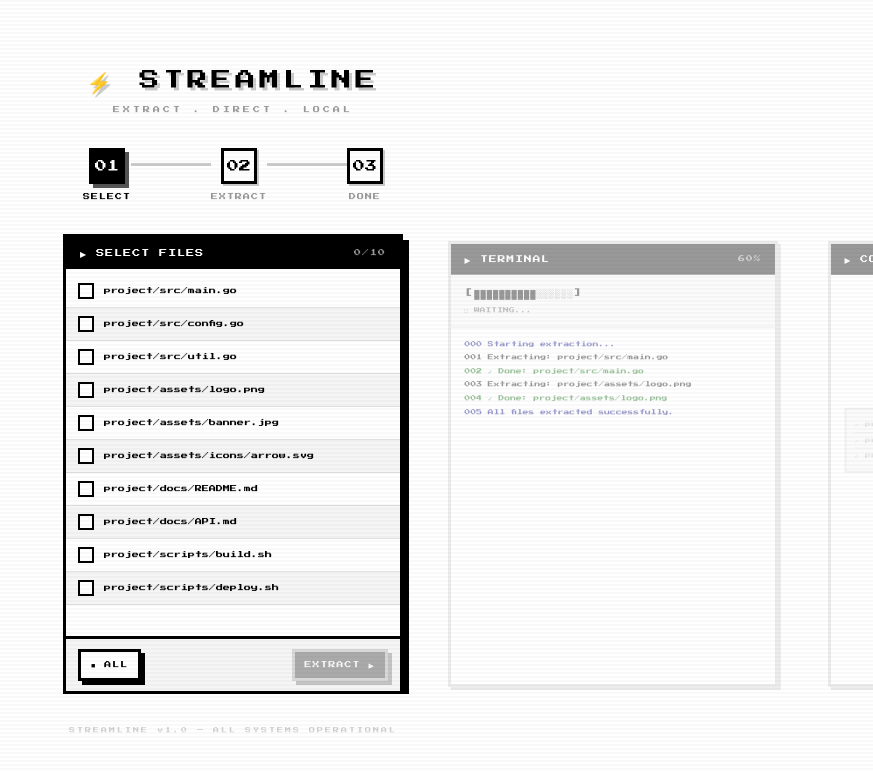
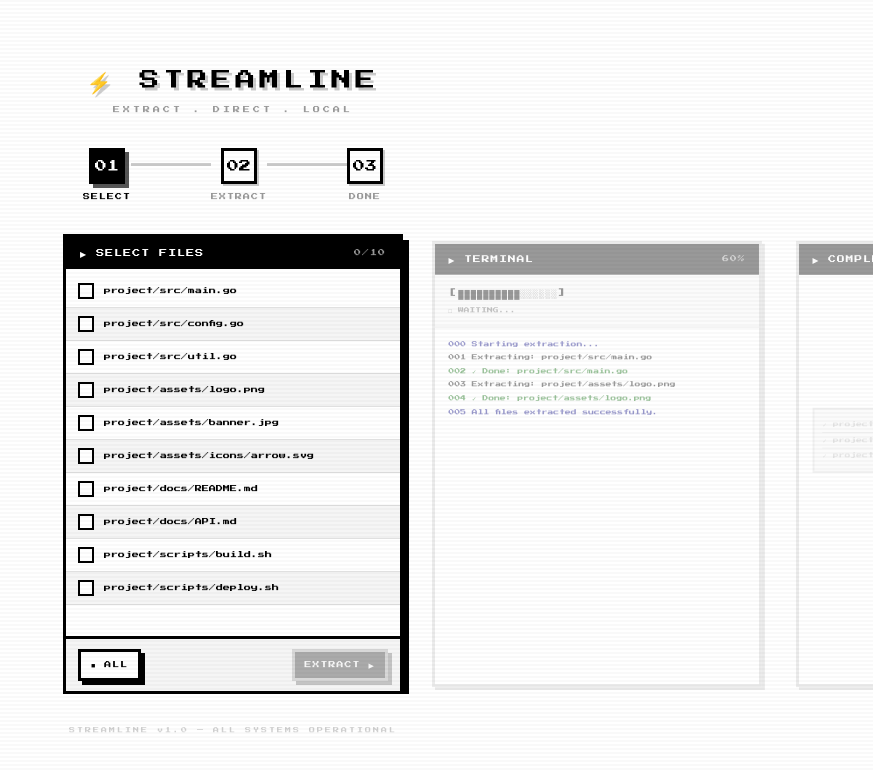
Before and after one commit to JetCXDER/Streamline, a React app in the folder cmd/streamline_webapp/frontend/: page / in a window 1280 px wide. Shown: the top 772 px of the page, without its empty margins (407-1280 px from the left). Built offline with nearby package versions, Linux system fonts and the light colour scheme; the HTML template or start-up script is replaced by a standard one.

Commit message:
FINAL BASE VERSION

```diff
--- a/cmd/streamline_webapp/frontend/src/components/ZipExtractor.jsx
+++ b/cmd/streamline_webapp/frontend/src/components/ZipExtractor.jsx
@@ -16,7 +16,6 @@ const MOCK_FILES = [
   "project/scripts/deploy.sh",
 ];
 
-// Pseudo content for dimmed panels — swap with real data before deploying
 const PSEUDO_LOGS = [
   "000 Starting extraction...",
   "001 Extracting: project/src/main.go",
@@ -226,7 +225,7 @@ function StepIndicator({ current }) {
 }
 
 // ─────────────────────────────────────────────────────────────────────────────
-// PANEL 1 — File Selection content
+// PANEL 1 — File Selection
 // ─────────────────────────────────────────────────────────────────────────────
 function Panel1Content({
   fileList,
@@ -251,7 +250,6 @@ function Panel1Content({
 
   return (
     <div style={{ display: "flex", flexDirection: "column", height: "100%" }}>
-      {/* Title bar */}
       <div
         style={{
           background: "#000",
@@ -272,7 +270,6 @@ function Panel1Content({
         </span>
       </div>
 
-      {/* File list */}
       <div style={{ flex: 1, overflowY: "auto", padding: "6px 0" }}>
         {fileList.map((file, idx) => {
           const checked = selectedFiles.includes(file);
@@ -315,7 +312,6 @@ function Panel1Content({
         })}
       </div>
 
-      {/* Footer */}
       {isActive && (
         <div
           style={{
@@ -350,13 +346,15 @@ function Panel1Content({
 }
 
 // ─────────────────────────────────────────────────────────────────────────────
-// PANEL 2 — Terminal / Extraction content
+// PANEL 2 — Terminal
 // ─────────────────────────────────────────────────────────────────────────────
 function Panel2Content({
   logs,
   progress,
   extracting,
   onCancel,
+  onBack,
+  cancelled,
   isActive,
   isPseudo,
 }) {
@@ -373,7 +371,6 @@ function Panel2Content({
 
   return (
     <div style={{ display: "flex", flexDirection: "column", height: "100%" }}>
-      {/* Title bar */}
       <div
         style={{
           background: "#000",
@@ -400,7 +397,6 @@ function Panel2Content({
         </span>
       </div>
 
-      {/* Progress bar */}
       <div
         style={{
           padding: "12px 14px",
@@ -436,11 +432,11 @@ function Panel2Content({
         </div>
       </div>
 
-      {/* Logs */}
       <div
         style={{
           flex: 1,
           overflowY: "auto",
+          minHeight: 0,
           padding: "10px 14px",
           fontFamily: "'Press Start 2P', monospace",
           fontSize: "6px",
@@ -476,7 +472,7 @@ function Panel2Content({
         <div ref={bottomRef} />
       </div>
 
-      {/* Footer */}
+      {/* Footer — back button appears only after cancel, cancel button always present */}
       {isActive && (
         <div
           style={{
@@ -484,10 +480,24 @@ function Panel2Content({
             padding: "10px 12px",
             background: "#f5f5f5",
             display: "flex",
-            justifyContent: "flex-end",
+            justifyContent: "space-between",
+            alignItems: "center",
             flexShrink: 0,
           }}
         >
+          {/* Back button — only visible after cancellation */}
+          <div>
+            {cancelled && (
+              <button
+                className="retro-btn"
+                onClick={onBack}
+                style={{ fontSize: "7px", padding: "8px 10px" }}
+              >
+                ↩ BACK
+              </button>
+            )}
+          </div>
+          {/* Cancel button */}
           <button
             className="retro-btn danger"
             onClick={onCancel}
@@ -503,7 +513,7 @@ function Panel2Content({
 }
 
 // ─────────────────────────────────────────────────────────────────────────────
-// PANEL 3 — Mission Complete content
+// PANEL 3 — Mission Complete
 // ─────────────────────────────────────────────────────────────────────────────
 function Panel3Content({
   selectedFiles,
@@ -516,7 +526,6 @@ function Panel3Content({
 
   return (
     <div style={{ display: "flex", flexDirection: "column", height: "100%" }}>
-      {/* Title bar */}
       <div
         style={{
           background: "#000",
@@ -531,11 +540,11 @@ function Panel3Content({
         ▶ COMPLETE
       </div>
 
-      {/* Content */}
       <div
         style={{
           flex: 1,
           overflowY: "auto",
+          minHeight: 0,
           padding: "20px 14px",
           textAlign: "center",
         }}
@@ -573,7 +582,6 @@ function Panel3Content({
           {displayFiles.length} FILE{displayFiles.length !== 1 ? "S" : ""} SAVED
         </div>
 
-        {/* File summary */}
         <div
           style={{
             border: `2px solid ${isActive ? "#000" : "#ddd"}`,
@@ -601,13 +609,11 @@ function Panel3Content({
           ))}
         </div>
 
-        {/* Download button — appears 600ms after panel becomes active */}
         {isActive && showDownload && (
           <div style={{ marginTop: "16px" }}>
             <button
               className="retro-btn download"
               onClick={() => alert("Download will be wired to backend!")}
-              style={{ animationDelay: "0ms" }}
             >
               ▼ DOWNLOAD FILES
             </button>
@@ -615,7 +621,6 @@ function Panel3Content({
         )}
       </div>
 
-      {/* Footer */}
       {isActive && (
         <div
           style={{
@@ -641,28 +646,29 @@ function Panel3Content({
 }
 
 // ─────────────────────────────────────────────────────────────────────────────
-// COMPONENT — CONVEYOR BELT (3 panels always visible, active one centered)
+// COMPONENT — CONVEYOR BELT
+// Mobile fix: wrapper uses left+translateX trick to always anchor to true
+// viewport center, independent of any parent padding or flex alignment.
 // ─────────────────────────────────────────────────────────────────────────────
 function ConveyorBelt({ step, children }) {
-  // Each panel is 340px wide with 24px gap
-  // Active panel is always centered on screen
   const PANEL_WIDTH = 340;
-  const GAP = 40;
-  const STRIDE = PANEL_WIDTH + GAP;
-
-  // translateX moves the whole row so active panel is centered
-  // step 1: panel[0] centered → offset = 0
-  // step 2: panel[1] centered → offset = -STRIDE
-  // step 3: panel[2] centered → offset = -STRIDE * 2
-  const translateX = -(step - 1) * STRIDE;
+  const GAP = 24;
 
   return (
-    <div style={{ overflow: "hidden", width: "100%" }}>
+    <div
+      style={{
+        overflow: "hidden",
+        width: "100vw",
+        position: "relative",
+        left: "50%",
+        transform: "translateX(-50%)",
+      }}
+    >
       <div
         style={{
           display: "flex",
           gap: `${GAP}px`,
-          transform: `translateX(calc(50% - ${PANEL_WIDTH / 2}px + ${translateX}px))`,
+          transform: `translateX(calc(50vw - ${PANEL_WIDTH / 2}px - ${(step - 1) * (PANEL_WIDTH + GAP)}px))`,
           transition: "transform 0.5s cubic-bezier(0.4, 0, 0.2, 1)",
           willChange: "transform",
         }}
@@ -674,7 +680,7 @@ function ConveyorBelt({ step, children }) {
 }
 
 // ─────────────────────────────────────────────────────────────────────────────
-// COMPONENT — SINGLE PANEL WRAPPER
+// COMPONENT — PANEL WRAPPER
 // ─────────────────────────────────────────────────────────────────────────────
 function PanelWrapper({ isActive, children }) {
   return (
@@ -711,6 +717,7 @@ export default function ZipExtractor({ fileList = MOCK_FILES }) {
   const [extracting, setExtracting] = useState(false);
   const [progress, setProgress] = useState(0);
   const [showDownload, setShowDownload] = useState(false);
+  const [cancelled, setCancelled] = useState(false);
   const eventSourceRef = useRef(null);
   const cancelledRef = useRef(false);
 
@@ -722,13 +729,13 @@ export default function ZipExtractor({ fileList = MOCK_FILES }) {
     );
   };
 
-  // ── Step 1 → 2 ───────────────────────────────────────────────────────────
   const startExtraction = async () => {
     if (selectedFiles.length === 0) return;
     setStep(2);
     setLogs([]);
     setProgress(0);
     setShowDownload(false);
+    setCancelled(false);
     setExtracting(true);
     cancelledRef.current = false;
 
@@ -755,8 +762,7 @@ export default function ZipExtractor({ fileList = MOCK_FILES }) {
     // };
     // es.onerror = () => {
     //   es.close(); setExtracting(false);
-    //   setProgress(100);
-    //   setStep(3);
+    //   setProgress(100); setStep(3);
     //   setTimeout(() => setShowDownload(true), 600);
     // };
 
@@ -776,16 +782,13 @@ export default function ZipExtractor({ fileList = MOCK_FILES }) {
       setExtracting(false);
       setProgress(100);
       await new Promise((res) => setTimeout(res, 600));
-      // Step 2 → 3
       setStep(3);
-      // Download button appears 600ms after panel 3 slides in
       setTimeout(() => setShowDownload(true), 600);
     } else {
       setExtracting(false);
     }
   };
 
-  // ── Cancel ───────────────────────────────────────────────────────────────
   const cancelProcess = () => {
     if (!extracting) return;
     cancelledRef.current = true;
@@ -797,9 +800,17 @@ export default function ZipExtractor({ fileList = MOCK_FILES }) {
     addLog("Aborted by user.");
     setExtracting(false);
     setProgress(0);
+    setCancelled(true); // triggers back button to appear
   };
 
-  // ── Reset ────────────────────────────────────────────────────────────────
+  // Back to step 1 after cancellation
+  const goBack = () => {
+    setStep(1);
+    setLogs([]);
+    setProgress(0);
+    setCancelled(false);
+  };
+
   const reset = () => {
     setStep(1);
     setSelectedFiles([]);
@@ -807,6 +818,7 @@ export default function ZipExtractor({ fileList = MOCK_FILES }) {
     setProgress(0);
     setExtracting(false);
     setShowDownload(false);
+    setCancelled(false);
     cancelledRef.current = false;
   };
 
@@ -825,7 +837,7 @@ export default function ZipExtractor({ fileList = MOCK_FILES }) {
           position: "relative",
         }}
       >
-        {/* ── HEADER ── */}
+        {/* HEADER */}
         <div style={{ textAlign: "center", marginBottom: "32px" }}>
           <div
             style={{
@@ -851,12 +863,11 @@ export default function ZipExtractor({ fileList = MOCK_FILES }) {
           </div>
         </div>
 
-        {/* ── STEP INDICATOR ── */}
+        {/* STEP INDICATOR */}
         <StepIndicator current={step} />
 
-        {/* ── CONVEYOR BELT — 3 panels always present ── */}
+        {/* CONVEYOR BELT */}
         <ConveyorBelt step={step}>
-          {/* PANEL 1 — File Selection */}
           <PanelWrapper isActive={step === 1}>
             <Panel1Content
               fileList={fileList}
@@ -866,20 +877,18 @@ export default function ZipExtractor({ fileList = MOCK_FILES }) {
               isActive={step === 1}
             />
           </PanelWrapper>
-
-          {/* PANEL 2 — Terminal */}
           <PanelWrapper isActive={step === 2}>
             <Panel2Content
               logs={logs}
               progress={progress}
               extracting={extracting}
               onCancel={cancelProcess}
+              onBack={goBack}
+              cancelled={cancelled}
               isActive={step === 2}
               isPseudo={step < 2}
             />
           </PanelWrapper>
-
-          {/* PANEL 3 — Mission Complete */}
           <PanelWrapper isActive={step === 3}>
             <Panel3Content
               selectedFiles={selectedFiles}
@@ -891,7 +900,7 @@ export default function ZipExtractor({ fileList = MOCK_FILES }) {
           </PanelWrapper>
         </ConveyorBelt>
 
-        {/* ── FOOTER ── */}
+        {/* FOOTER */}
         <div
           style={{
             marginTop: "32px",
```
